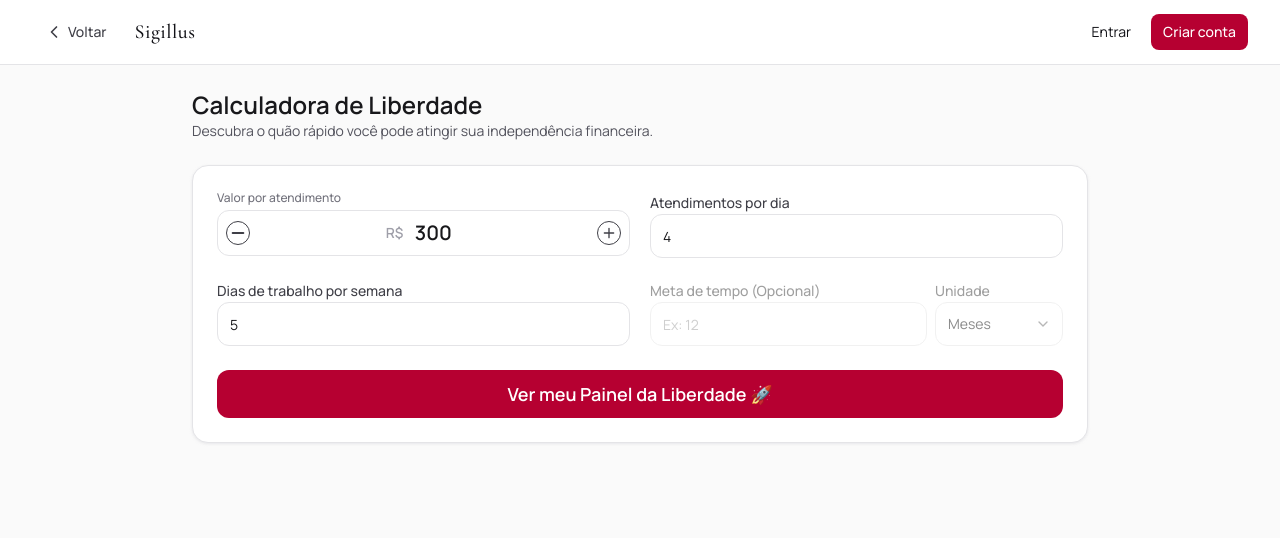
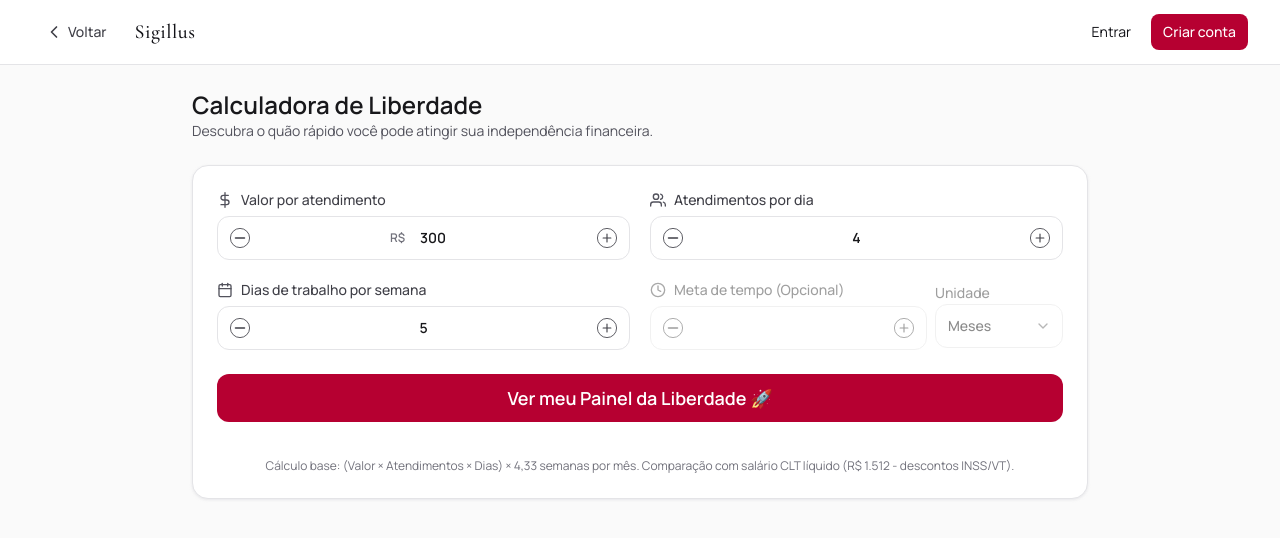
Before and after one commit to warriorsyn/raparigator-front-nextjs, a Next.js app: page /popular/independencia-financeira in a window 1280 px wide. Shown: the top 538 px of the page. Built offline with nearby package versions, Linux system fonts and the light colour scheme.

Commit message:
feat: enhance financial independence screen with improved counter component and dynamic input styles

```diff
--- a/components/screens/financial-independence-screen.tsx
+++ b/components/screens/financial-independence-screen.tsx
@@ -5,8 +5,6 @@ import { AppShell } from "@/components/layout/app-shell";
 import { Button } from "@/components/ui/button";
 import { Card } from "@/components/ui/card";
 import { EmptyState } from "@/components/ui/empty-state";
-import { Input } from "@/components/ui/input";
-import { Select } from "@/components/ui/select";
 import { currency } from "@/lib/utils";
 
 // --- Constantes e Configurações ---
@@ -47,10 +45,22 @@ function IconRefresh(props: any) {
   return <svg {...props} xmlns="http://www.w3.org/2000/svg" width="24" height="24" viewBox="0 0 24 24" fill="none" stroke="currentColor" strokeWidth="2" strokeLinecap="round" strokeLinejoin="round"><path d="M3 12a9 9 0 1 0 9-9 9.75 9.75 0 0 0-6.74 2.74L3 8" /><path d="M3 3v5h5" /></svg>;
 }
 function IconMinus(props: any) {
-  return <svg {...props} xmlns="http://www.w3.org/2000/svg" viewBox="0 0 24 24" fill="none"><rect x="0.5" y="0.5" width="23" height="23" rx="11.5" stroke="currentColor" strokeWidth="1"/><path d="M17.3334 12H6.66669" stroke="currentColor" strokeWidth="2" strokeLinecap="round"/></svg>;
+  return <svg {...props} xmlns="http://www.w3.org/2000/svg" viewBox="0 0 24 24" fill="none"><rect x="0.5" y="0.5" width="23" height="23" rx="11.5" stroke="currentColor" strokeWidth="1" /><path d="M17.3334 12H6.66669" stroke="currentColor" strokeWidth="2" strokeLinecap="round" /></svg>;
 }
 function IconPlus(props: any) {
-  return <svg {...props} xmlns="http://www.w3.org/2000/svg" viewBox="0 0 24 24" fill="none"><rect x="0.5" y="0.5" width="23" height="23" rx="11.5" stroke="currentColor" strokeWidth="1"/><path fillRule="evenodd" clipRule="evenodd" d="M11.3334 11.3333V7.33332C11.3334 6.96666 11.6334 6.66666 12 6.66666C12.3667 6.66666 12.6667 6.96666 12.6667 7.33332V11.3333H16.6667C17.0334 11.3333 17.3334 11.6333 17.3334 12C17.3334 12.3667 17.0334 12.6667 16.6667 12.6667H12.6667V16.6667C12.6667 17.0333 12.3667 17.3333 12 17.3333C11.6334 17.3333 11.3334 17.0333 11.3334 16.6667V12.6667H7.33335C6.96669 12.6667 6.66669 12.3667 6.66669 12C6.66669 11.6333 6.96669 11.3333 7.33335 11.3333H11.3334Z" fill="currentColor"/></svg>;
+  return <svg {...props} xmlns="http://www.w3.org/2000/svg" viewBox="0 0 24 24" fill="none"><rect x="0.5" y="0.5" width="23" height="23" rx="11.5" stroke="currentColor" strokeWidth="1" /><path fillRule="evenodd" clipRule="evenodd" d="M11.3334 11.3333V7.33332C11.3334 6.96666 11.6334 6.66666 12 6.66666C12.3667 6.66666 12.6667 6.96666 12.6667 7.33332V11.3333H16.6667C17.0334 11.3333 17.3334 11.6333 17.3334 12C17.3334 12.3667 17.0334 12.6667 16.6667 12.6667H12.6667V16.6667C12.6667 17.0333 12.3667 17.3333 12 17.3333C11.6334 17.3333 11.3334 17.0333 11.3334 16.6667V12.6667H7.33335C6.96669 12.6667 6.66669 12.3667 6.66669 12C6.66669 11.6333 6.96669 11.3333 7.33335 11.3333H11.3334Z" fill="currentColor" /></svg>;
+}
+function IconUsers(props: any) {
+  return <svg {...props} xmlns="http://www.w3.org/2000/svg" width="24" height="24" viewBox="0 0 24 24" fill="none" stroke="currentColor" strokeWidth="2" strokeLinecap="round" strokeLinejoin="round"><path d="M17 21v-2a4 4 0 0 0-4-4H5a4 4 0 0 0-4 4v2" /><circle cx="9" cy="7" r="4" /><path d="M23 21v-2a4 4 0 0 0-3-3.87" /><path d="M16 3.13a4 4 0 0 1 0 7.75" /></svg>;
+}
+function IconTarget(props: any) {
+  return <svg {...props} xmlns="http://www.w3.org/2000/svg" width="24" height="24" viewBox="0 0 24 24" fill="none" stroke="currentColor" strokeWidth="2" strokeLinecap="round" strokeLinejoin="round"><circle cx="12" cy="12" r="1" /><circle cx="12" cy="12" r="5" /><circle cx="12" cy="12" r="9" /></svg>;
+}
+function IconDollarSign(props: any) {
+  return <svg {...props} xmlns="http://www.w3.org/2000/svg" width="24" height="24" viewBox="0 0 24 24" fill="none" stroke="currentColor" strokeWidth="2" strokeLinecap="round" strokeLinejoin="round"><line x1="12" x2="12" y1="1" y2="23" /><path d="M17 5H9.5a3.5 3.5 0 0 0 0 7h5a3.5 3.5 0 0 1 0 7H6" /></svg>;
+}
+function IconClock(props: any) {
+  return <svg {...props} xmlns="http://www.w3.org/2000/svg" width="24" height="24" viewBox="0 0 24 24" fill="none" stroke="currentColor" strokeWidth="2" strokeLinecap="round" strokeLinejoin="round"><circle cx="12" cy="12" r="10" /><polyline points="12 6 12 12 16 14" /></svg>;
 }
 
 // --- Componente Counter (input com botões +/-) ---
@@ -63,9 +73,11 @@ interface CounterProps {
   max?: number;
   prefix?: string;
   suffix?: string;
+  icon?: React.ReactNode;
+  highlighted?: boolean;
 }
 
-function Counter({ label, value, onChange, step = 1, min = 0, max = 9999, prefix, suffix }: CounterProps) {
+function Counter({ label, value, onChange, step = 1, min = 0, max = 9999, prefix, suffix, icon, highlighted = false }: CounterProps) {
   const adjust = (delta: number) => {
     const current = Number(value) || min;
     const next = Math.max(min, Math.min(max, current + delta));
@@ -73,19 +85,25 @@ function Counter({ label, value, onChange, step = 1, min = 0, max = 9999, prefix
   };
 
   return (
-    <div className="flex flex-col gap-1">
-      <label className="text-xs font-medium text-zinc-500">{label}</label>
-      <div className="flex items-center justify-between rounded-xl border border-zinc-200 bg-white px-2 py-2">
+    <div className="space-y-1.5">
+      <label className="text-sm font-medium text-zinc-700 flex items-center gap-2">
+        {icon && <span className="text-zinc-600">{icon}</span>}
+        {label}
+      </label>
+      <div className={`flex h-11 items-center justify-between rounded-xl border px-3 transition-all ${highlighted
+          ? 'border-wine-300 bg-wine-50/30 shadow-sm'
+          : 'border-zinc-200 bg-white'
+        }`}>
         <button
           type="button"
           onClick={() => adjust(-step)}
-          className="flex shrink-0 items-center justify-center border-0 bg-transparent p-0"
+          className="flex shrink-0 items-center justify-center border-0 bg-transparent p-1.5 hover:bg-zinc-100 rounded-lg transition-colors -ml-1.5"
           aria-label={`diminui ${step}`}
         >
-          <IconMinus className="w-6 h-6 text-zinc-700" />
+          <IconMinus className="w-5 h-5 text-zinc-700" />
         </button>
-        <div className="flex items-center text-xl font-semibold text-zinc-900">
-          {prefix && <span className="text-sm text-zinc-400 mr-0.5">{prefix}</span>}
+        <div className="flex items-center text-sm font-semibold text-zinc-900">
+          {prefix && <span className="text-xs text-zinc-500 mr-1">{prefix}</span>}
           <input
             type="text"
             value={value}
@@ -93,18 +111,18 @@ function Counter({ label, value, onChange, step = 1, min = 0, max = 9999, prefix
               const num = e.target.value.replace(/\D/g, "");
               if (num) onChange(num);
             }}
-            className="w-14 text-center rounded-none border-none bg-transparent font-semibold text-zinc-900 focus:outline-none"
+            className="w-12 text-center text-sm rounded-none border-none bg-transparent font-semibold text-zinc-900 focus:outline-none"
             inputMode="numeric"
           />
-          {suffix && <span className="text-sm text-zinc-400 ml-0.5">/{suffix}</span>}
+          {suffix && <span className="text-xs text-zinc-500 ml-1">/{suffix}</span>}
         </div>
         <button
           type="button"
           onClick={() => adjust(step)}
-          className="flex shrink-0 items-center justify-center border-0 bg-transparent p-0"
+          className="flex shrink-0 items-center justify-center border-0 bg-transparent p-1.5 hover:bg-zinc-100 rounded-lg transition-colors -mr-1.5"
           aria-label={`adiciona ${step}`}
         >
-          <IconPlus className="w-6 h-6 text-zinc-700" />
+          <IconPlus className="w-5 h-5 text-zinc-700" />
         </button>
       </div>
     </div>
@@ -170,9 +188,9 @@ export function FinancialIndependenceScreen() {
     }));
 
     // CÁLCULO DA PROJEÇÃO (MONTANTE ACUMULADO)
-    // Se não preencheu nada, o padrão é 1 mês
-    const effectiveTimeNum = projectionTime ? Number(projectionTime) : 1;
-    const effectiveUnit = projectionTime ? projectionUnit : "months";
+    // Se não preencheu nada ou valor é 0, o padrão é 1 mês
+    const effectiveTimeNum = Number(projectionTime) > 0 ? Number(projectionTime) : 1;
+    const effectiveUnit = Number(projectionTime) > 0 ? projectionUnit : "months";
 
     const projectionMonths = effectiveUnit === "years" ? effectiveTimeNum * 12 : effectiveTimeNum;
     const projectedAmount = monthlyRevenue * projectionMonths;
@@ -195,6 +213,7 @@ export function FinancialIndependenceScreen() {
   };
 
   // Lógica para clarear/escurecer os inputs de meta de tempo
+  // Reseta ao estado inicial se o valor for 0 ou vazio
   const hasProjection = Number(projectionTime) > 0;
 
   return (
@@ -219,51 +238,66 @@ export function FinancialIndependenceScreen() {
                   min={50}
                   max={9999}
                   prefix="R$"
+                  icon={<IconDollarSign className="w-4 h-4" />}
                 />
-                <Input
-                  id="atendimentos-dia"
+                <Counter
                   label="Atendimentos por dia"
                   value={servicesPerDay}
-                  onChange={(e) => setServicesPerDay(e.target.value)}
-                  inputMode="numeric"
+                  onChange={setServicesPerDay}
+                  step={1}
+                  min={1}
+                  max={20}
+                  icon={<IconUsers className="w-4 h-4" />}
                 />
-                <Input
-                  id="dias-semana"
+                <Counter
                   label="Dias de trabalho por semana"
                   value={workDaysPerWeek}
-                  onChange={(e) => setWorkDaysPerWeek(e.target.value)}
-                  inputMode="numeric"
+                  onChange={setWorkDaysPerWeek}
+                  step={1}
+                  min={1}
+                  max={7}
+                  icon={<IconCalendar className="w-4 h-4" />}
                 />
 
-                {/* Campos opcionais com opacidade dinâmica */}
+                {/* Campos opcionais com destaque especial */}
                 <div className={`flex gap-2 transition-all duration-300 ${hasProjection ? 'opacity-100 grayscale-0' : 'opacity-50 grayscale hover:opacity-100 hover:grayscale-0'}`}>
                   <div className="flex-1">
-                    <Input
-                      id="tempo-projecao"
+                    <Counter
                       label="Meta de tempo (Opcional)"
                       value={projectionTime}
-                      onChange={(e) => setProjectionTime(e.target.value.replace(/\D/g, ""))}
-                      inputMode="numeric"
-                      placeholder="Ex: 12"
+                      onChange={(e) => setProjectionTime(Number(e) > 0 ? e : "")}
+                      step={1}
+                      min={0}
+                      max={120}
+                      icon={<IconClock className="w-4 h-4" />}
+                      highlighted={hasProjection}
                     />
                   </div>
                   <div className="w-32">
-                    <Select
-                      id="unidade-tempo"
-                      label="Unidade"
-                      value={projectionUnit}
-                      onChange={(e) => setProjectionUnit(e.target.value)}
-                      options={[
-                        { label: "Meses", value: "months" },
-                        { label: "Anos", value: "years" },
-                      ]}
-                    />
+                    <div className="space-y-1.5">
+                      <label htmlFor="unidade-tempo" className={`text-sm font-medium transition-colors ${hasProjection ? 'text-wine-700' : 'text-zinc-700'}`}>
+                        Unidade
+                      </label>
+                      <div className="relative">
+                        <select
+                          id="unidade-tempo"
+                          value={projectionUnit}
+                          onChange={(e) => setProjectionUnit(e.target.value)}
+                          className={`h-11 w-full appearance-none rounded-xl border px-3 pr-10 text-sm font-medium transition-all focus:outline-none focus:ring-2 ${hasProjection ? 'border-wine-300 bg-wine-50/30 text-wine-900 focus:border-wine-600 focus:ring-wine-200' : 'border-zinc-200 bg-white text-zinc-900 focus:border-wine-600 focus:ring-wine-200'}`}
+                        >
+                          <option value="months">Meses</option>
+                          <option value="years">Anos</option>
+                        </select>
+                        <svg xmlns="http://www.w3.org/2000/svg" width="24" height="24" viewBox="0 0 24 24" fill="none" stroke="currentColor" strokeWidth="2" strokeLinecap="round" strokeLinejoin="round" className={`pointer-events-none absolute right-3 top-1/2 h-4 w-4 -translate-y-1/2 ${hasProjection ? 'text-wine-600' : 'text-zinc-500'}`}><path d="m6 9 6 6 6-6" /></svg>
+                      </div>
+                    </div>
                   </div>
                 </div>
               </div>
-              <Button size="lg" className="w-full text-lg font-semibold" onClick={() => setSubmitted(true)}>
+              <Button size="lg" className="w-full text-base md:text-lg font-semibold" onClick={() => setSubmitted(true)}>
                 Ver meu Painel da Liberdade 🚀
               </Button>
+              <p className="text-xs text-zinc-500 text-center mt-3">Cálculo base: (Valor × Atendimentos × Dias) × 4,33 semanas por mês. Comparação com salário CLT líquido (R$ 1.512 - descontos INSS/VT).</p>
             </Card>
           </>
         )}
```
